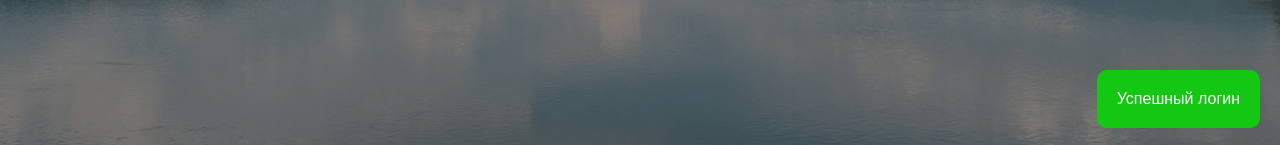
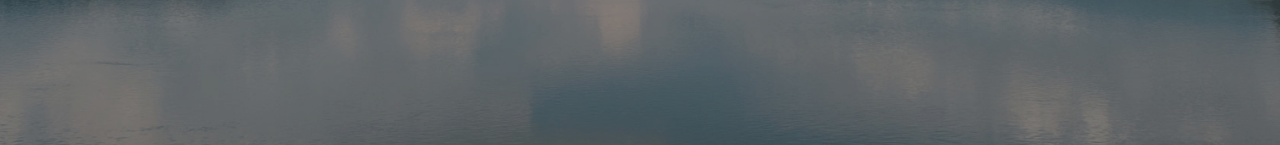
Before and after one commit to Zrossiz/cloud_storage.client, a Next.js app: page /sign-up in a window 1280 px wide. Shown: the part 652-797 px from the top of the page. Built offline with nearby package versions, Linux system fonts and the light colour scheme.

Commit message:
feat: added animation for info popup

```diff
--- a/src/components/SmallInfoPopup/SmallInfoPopup.tsx
+++ b/src/components/SmallInfoPopup/SmallInfoPopup.tsx
@@ -1,14 +1,21 @@
+import { AnimatePresence, motion } from 'framer-motion';
 import styles from './SmallInfoPopup.module.scss';
 import { SmallInfoPopupProps } from './SmallInfoPopup.props';
 import cn from 'classnames';
 
 export const SmallInfoPopup = ({success, message}: SmallInfoPopupProps) => {
     return (
-        <div className={cn(styles.wrapper, {
-            [styles.green]: success,
-            [styles.red]: !success
-        })}>
+        <motion.div
+            className={cn(styles.wrapper, {
+                [styles.green]: success,
+                [styles.red]: !success
+            })}
+            initial={{ x: 100 }}
+            exit={{ x: 400 }}
+            animate={{ x: 0 }}
+            transition={{ duration: 0.2 }}
+        >
             {message}
-        </div>
+        </motion.div>
     )
 }
--- a/src/pageComponents/RegistrationForm/RegistrationForm.module.scss
+++ b/src/pageComponents/RegistrationForm/RegistrationForm.module.scss
@@ -19,6 +19,13 @@
         input {
             margin-top: 10px;
             height: 50px;
+        }
+
+        .error {
+            margin-top: 20px;
+            text-align: center;
+            color: rgb(255, 24, 24);
+            font-size: 20px;
         }
     }
 
--- a/src/pageComponents/RegistrationForm/RegistrationForm.tsx
+++ b/src/pageComponents/RegistrationForm/RegistrationForm.tsx
@@ -6,13 +6,15 @@ import cn from 'classnames';
 import { registrationUser } from '@/api';
 import { useRouter } from 'next/router';
 import { SmallInfoPopup } from '@/components';
+import { AnimatePresence } from 'framer-motion';
 
 export const RegistrationForm = () => {
     const [username, setUsername] = useState<string>("");
     const [password, setPassword] = useState<string>("");
     const [email, setEmail] = useState<string>("");
     const [error, setError] = useState<string>("");
-    const [info, setInfo] = useState<boolean>(true);
+    const [info, setInfo] = useState<boolean>(false);
+    const [successRegistration, setSuccessRegistration] = useState<boolean>(true);
     const router = useRouter();
 
 
@@ -22,10 +24,16 @@ export const RegistrationForm = () => {
         };
 
         const result: boolean | { message: string } = await registrationUser(username, email, password);
+        setInfo(true);
+        setTimeout(() => {
+            setInfo(false);
+        }, 1500);
         if (result === true) {
-            setInfo(true);
+            setSuccessRegistration(true);
+            return true
             return router.push('/');
         } else if (typeof result === 'object' && 'message' in result) {
+            setSuccessRegistration(false);
             setError(result.message);
         } else {
             setError("An unknown error occurred.");
@@ -34,7 +42,14 @@ export const RegistrationForm = () => {
 
     return (
         <div className={styles.formWrapper}>
-            {info && <SmallInfoPopup success={true} message={"Успешный логин"} />}
+            <AnimatePresence>
+                {info &&
+                    <SmallInfoPopup
+                        success={successRegistration}
+                        message={successRegistration ? "Успешный логин" : "Ошибка при регистрации"}
+                    />
+                }
+            </AnimatePresence>
             <div className={styles.titleWrapper}>
                 Cloud storage
             </div>
@@ -58,7 +73,7 @@ export const RegistrationForm = () => {
                     onChange={setPassword}
                 />
                 {error && (
-                    <div>{error}</div>
+                    <div className={styles.error}>{error}</div>
                 )}
             </div>
             <div className={styles.btnWrapper}>
```
